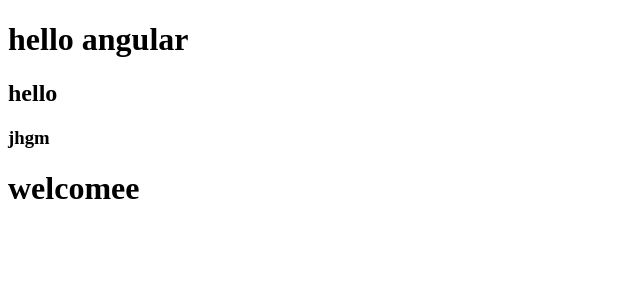
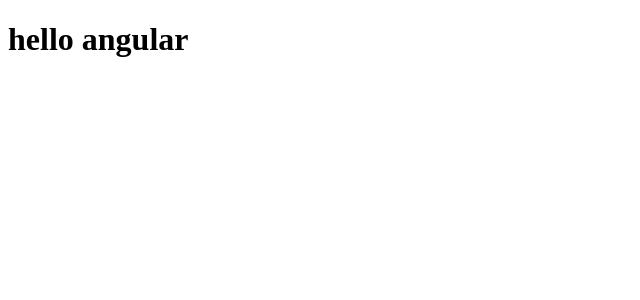
Before and after one commit to jo-jjoe/angularproject01, an Angular app: page / in a window 1280 px wide. Shown: the top 300 px of the page, without its empty margins (0-640 px from the left). Built offline with nearby package versions, Linux system fonts and the light colour scheme.

Commit message:
feature/devukCommit

```diff
--- a/src/app/app.component.html
+++ b/src/app/app.component.html
@@ -1,6 +1,3 @@
 <div>
   <h1>hello angular</h1>
-  <h2>hello</h2>
-  <h3>jhgm</h3>
-  <h1>welcomee</h1>
 </div>
```
